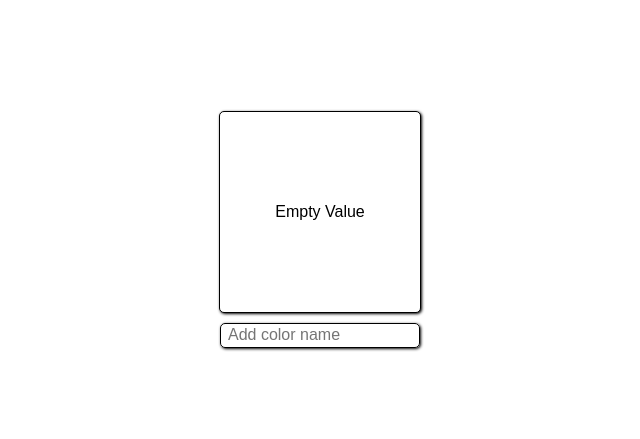
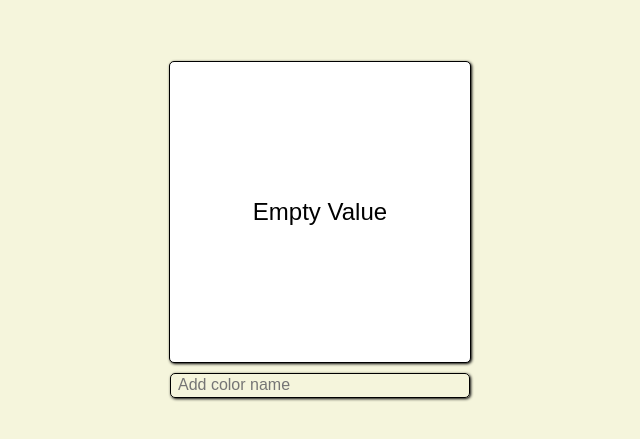
Before and after one commit to DekiDejan/Color-Change-Project-Challenge, a React (Vite) app: page / in a window 1280 px wide. Shown: the part 179-618 px from the top of the page, without its empty margins (320-960 px from the left). Built offline with nearby package versions, Linux system fonts and the light colour scheme.

Commit message:
updated css properties

```diff
--- a/src/Components/Box/box.css
+++ b/src/Components/Box/box.css
@@ -1,6 +1,6 @@
 .box {
-  width: 200px;
-  height: 200px;
+  width: 300px;
+  height: 300px;
   background-color: white;
   display: flex;
   justify-content: center;
@@ -8,4 +8,6 @@
   border: 1px solid black;
   border-radius: 5px;
   box-shadow: 1px 1px 3px;
+  font-size: 24px;
+  text-align: center;
 }
--- a/src/Components/Input/input.css
+++ b/src/Components/Input/input.css
@@ -1,6 +1,6 @@
 .colorText {
   all: unset;
-  width: 200px;
+  width: 300px;
   height: 25px;
   border: 1px solid black;
   border-radius: 5px;
--- a/src/index.css
+++ b/src/index.css
@@ -1,6 +1,8 @@
 body {
   font-family: Arial, sans-serif;
   font-weight: 400;
+  overflow: hidden;
+  background-color: beige;
 }
 
 .container {
```
